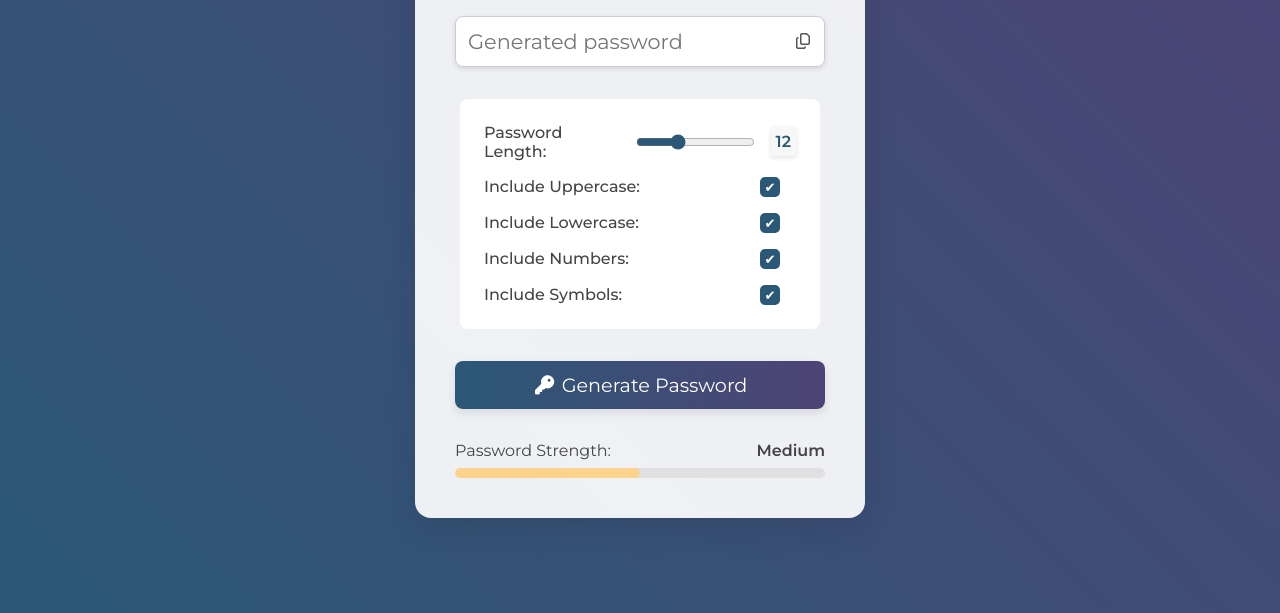
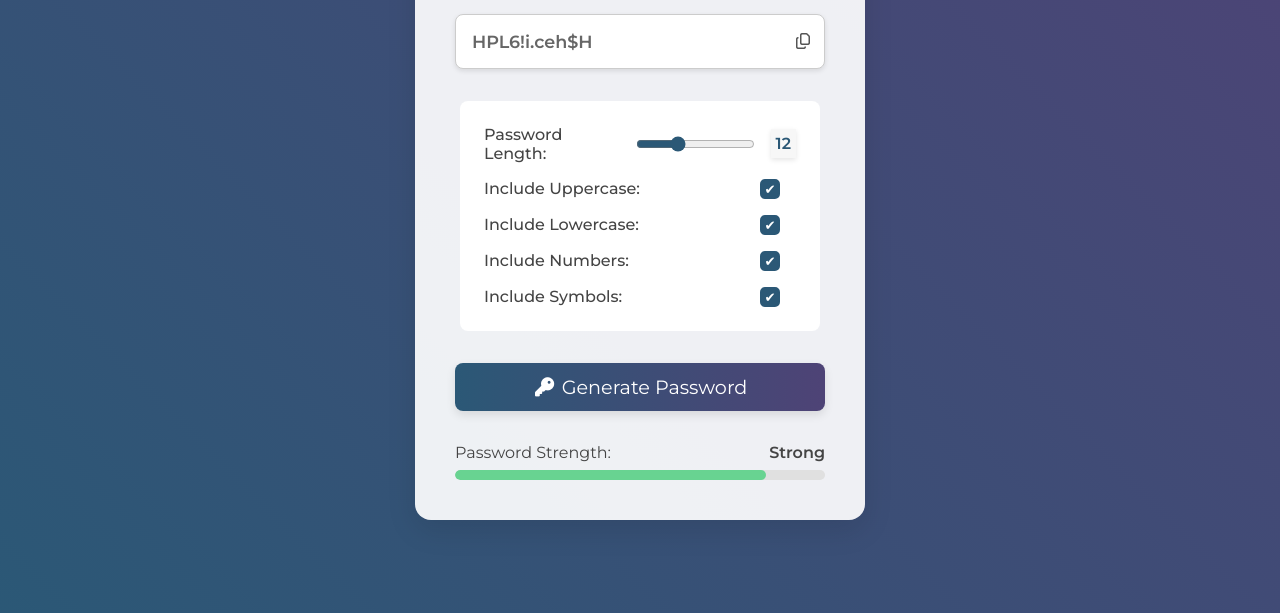
Before and after one commit to Jervis-UMTC/password-generator, a plain HTML site: page index.html in a window 1280 px wide. Shown: the part 187-800 px from the top of the page. Drawn offline with Linux system fonts and the light colour scheme.

Commit message:
simple password generator

```diff
--- a/index.html
+++ b/index.html
@@ -70,7 +70,7 @@
     <div class="strength-container">
       <label for="strength">Password Strength: <span id="strength-label">Medium</span></label>
       <div class="strength-meter">
-        <div class="strength-bar"></div>
+        <div id="strength-bar"></div>
       </div>
     </div>
 
--- a/script.js
+++ b/script.js
@@ -0,0 +1,120 @@
+// DOM Element References
+const password = document.getElementById("password");
+const lengthSlider = document.getElementById("length");
+const lengthValue = document.getElementById("length-value");
+const uppercase = document.getElementById("uppercase");
+const lowercase = document.getElementById("lowercase");
+const numbers = document.getElementById("numbers");
+const symbols = document.getElementById("symbols");
+const strengthIndicator = document.getElementById("strength-bar");
+const strengthLabel = document.getElementById("strength-label");
+const generateButton = document.getElementById("generate-btn");
+const copyButton = document.getElementById("copy-btn");
+
+
+//Character Sets
+const upperCaseChars = "ABCDEFGHIJKLMNOPQRSTUVWXYZ";
+const lowerCaseChars = "abcdefghijklmnopqrstuvwxyz";
+const numberChars = "0123456789";
+const symbolChars = "!@#$%^&*()_+[]{}|;:,.<>?";
+
+// Event Listeners
+window.addEventListener("DOMContentLoaded", generatePassword);
+lengthSlider.addEventListener("input", () => {
+  lengthValue.textContent = lengthSlider.value;
+});
+generateButton.addEventListener("click", generatePassword);
+copyButton.addEventListener("click", copyPassword);
+
+
+// functions
+function copyPassword() {
+  if (!password.value) return;
+
+  navigator.clipboard.writeText(password.value)
+    .then(() => showCopySuccess())
+    .catch(err => {
+      console.error("Failed to copy password: ", err);
+      alert("Failed to copy password. Please try again.");
+    });
+}
+
+function showCopySuccess() {
+  copyButton.classList.remove("far", "fa-copy");
+  copyButton.classList.add("fas", "fa-check");
+  copyButton.style.color = "var(--strong-color)";
+  setTimeout(() => {
+    copyButton.classList.remove("fas", "fa-check");
+    copyButton.classList.add("far", "fa-copy");
+    copyButton.style.color = "";
+  }, 1500);
+}
+
+function generatePassword() {
+  const length = Number(lengthSlider.value);
+  const includeUpper = uppercase.checked;
+  const includeLower = lowercase.checked;
+  const includeNumbers = numbers.checked;
+  const includeSymbols = symbols.checked;
+
+  if (!includeUpper && !includeLower && !includeNumbers && !includeSymbols) {
+    alert("Please select at least one character type.");
+    return;
+  }
+
+  const newPassword = createPassword(length, includeUpper, includeLower, includeNumbers, includeSymbols);
+  password.value = newPassword;
+  updateStrengthIndicator(newPassword);
+}
+
+function createPassword(length, upper, lower, number, symbol) {
+
+  const charSet = [];
+  if (upper) charSet.push(...upperCaseChars);
+  if (lower) charSet.push(...lowerCaseChars);
+  if (number) charSet.push(...numberChars);
+  if (symbol) charSet.push(...symbolChars);
+
+
+  let password = "";
+  for (let i = 0; i < length; i++) {
+    const randomIndex = Math.floor(Math.random() * charSet.length);
+    password += charSet[randomIndex];
+  }
+  return password;
+};
+
+function updateStrengthIndicator(password) {
+  const length = password.length;
+  const hasUpper = /[A-Z]/.test(password);
+  const hasLower = /[a-z]/.test(password);
+  const hasNumber = /[0-9]/.test(password);
+  const hasSymbol = symbolChars.split('').some(char => password.includes(char));
+
+  let strength = 0;
+  strength += Math.min(length * 2, 40); // Length contributes up to 40 points
+
+  if (hasUpper) strength += 15;
+  if (hasLower) strength += 15;
+  if (hasNumber) strength += 15;
+  if (hasSymbol) strength += 15;
+
+  if (password.length < 8) {
+    strength = Math.min(strength, 40) // Reset strength if password is below 8 characters
+  }
+
+  const safeScore = Math.max(5, Math.min(strength, 100));
+  strengthIndicator.style.width = `${safeScore}%`;
+
+  if (safeScore < 40) {
+    strengthLabel.textContent = "Weak";
+    strengthIndicator.style.backgroundColor = "var(--weak-color)";
+  } else if (safeScore < 70) {
+    strengthLabel.textContent = "Medium";
+    strengthIndicator.style.backgroundColor = "var(--medium-color)";
+  } else {
+    strengthLabel.textContent = "Strong";
+    strengthIndicator.style.backgroundColor = "var(--strong-color)";
+  }
+
+}
--- a/styles.css
+++ b/styles.css
@@ -74,10 +74,12 @@ h1::after {
 
 .password-container input {
   width: 100%;
-  padding: 0.75rem;
+  padding: 1rem;
   border: 1px solid #ccc;
   border-radius: 0.5rem;
-  font-size: 1.3rem;
+  font-size: 1.1rem;
+  font-weight: 600;
+  color: #666;
   box-shadow: 0 2px 5px rgba(0, 0, 0, 0.1);
 
 }
@@ -94,6 +96,7 @@ h1::after {
   transform: translateY(-50%);
   cursor: pointer;
   color: #555;
+  transform: all 0.2s ease;
 }
 
 #copy-btn:hover {
@@ -226,10 +229,8 @@ input[type="checkbox"]:checked::after {
   overflow: hidden;
 }
 
-.strength-bar {
+#strength-bar {
   height: 100%;
-  width: 50%;
   /* Default width, will be updated dynamically */
   border-radius: 5px;
-  background-color: var(--medium-color);
 }
```
